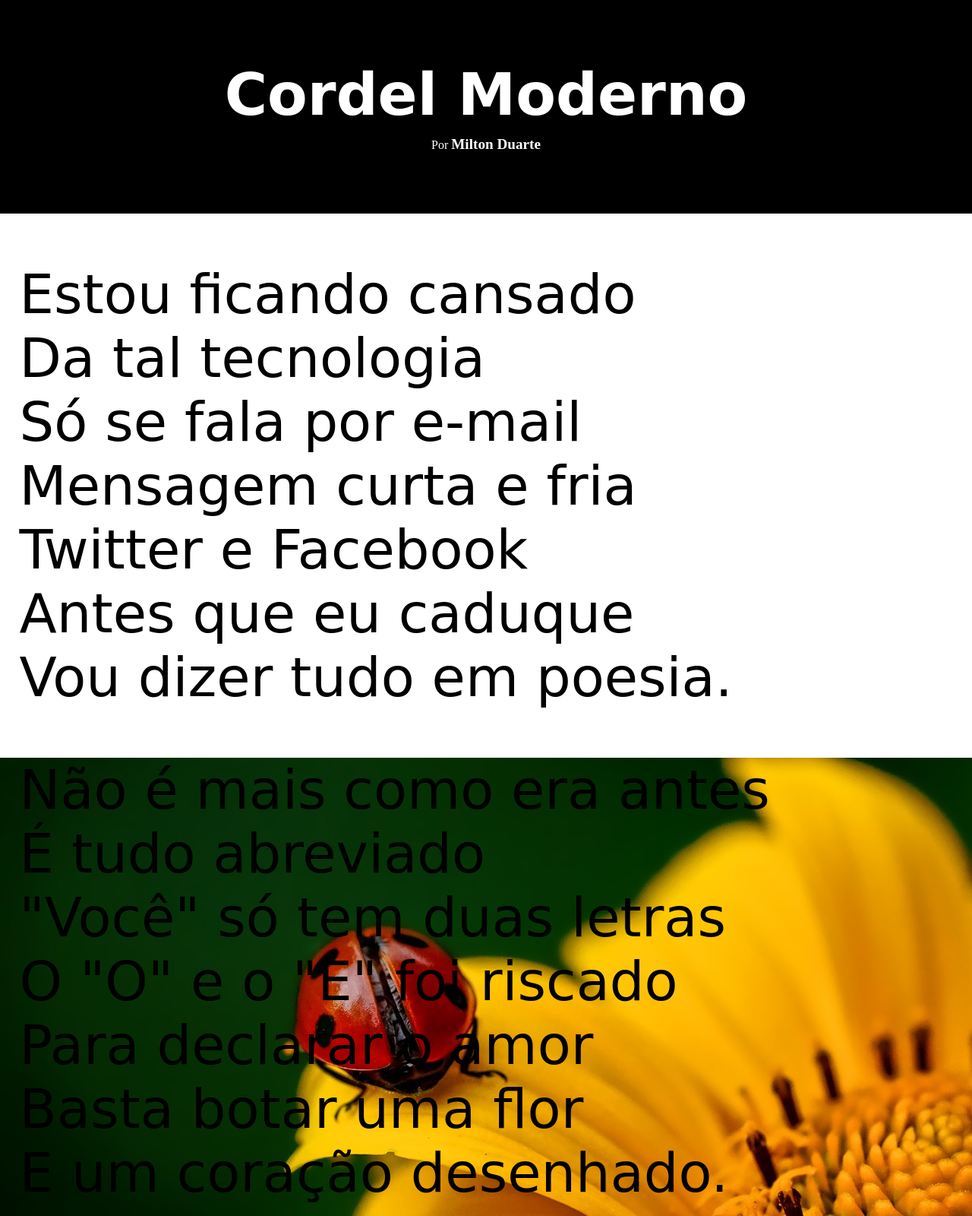
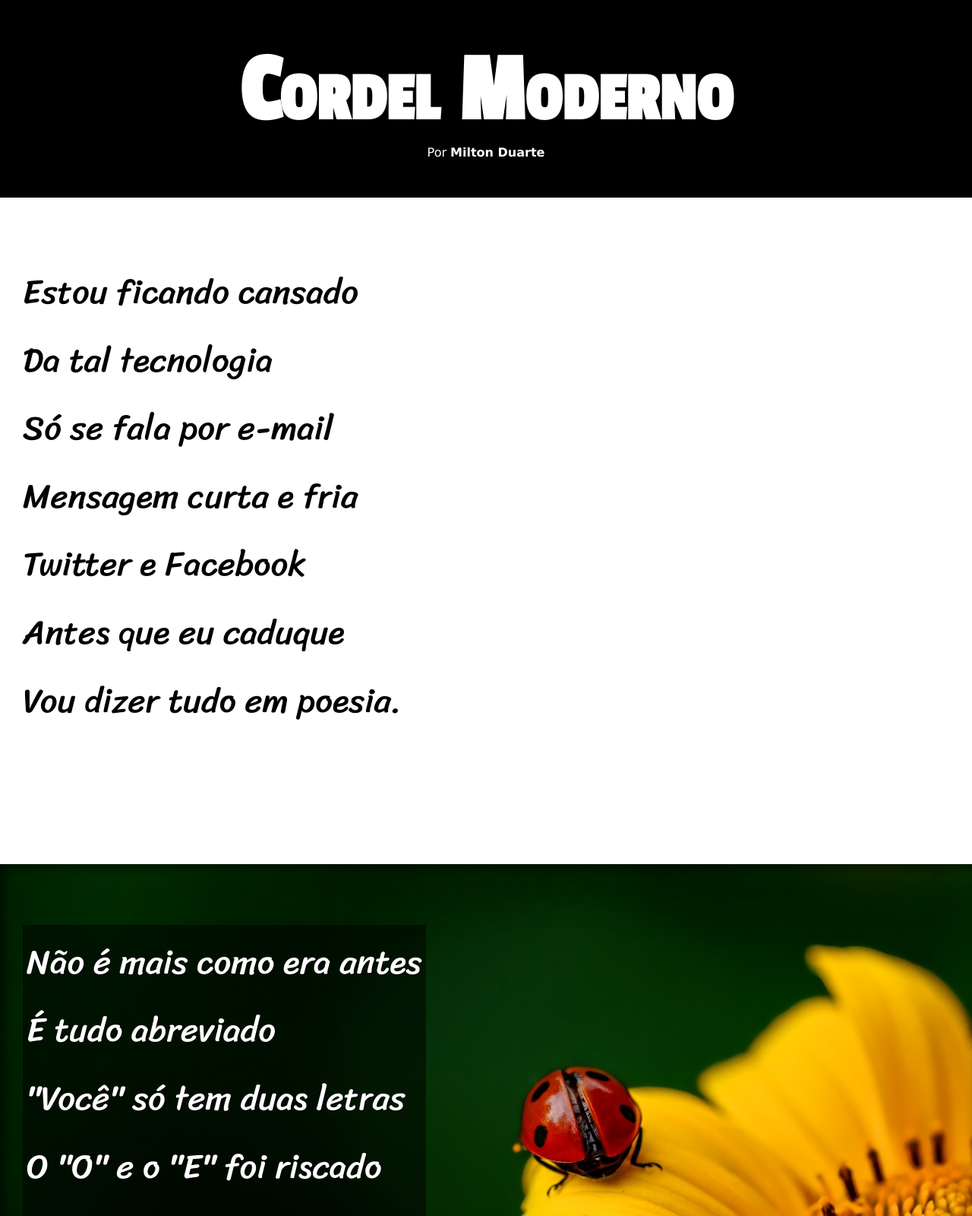
Before and after one commit to Pedro-L-Lopes/Mini-Projeto-Cordel, a plain HTML site: page index.html in a window 1280 px wide. Shown: the top 1600 px of the page at 76% size. Drawn offline with Linux system fonts and the light colour scheme.

Commit message:
Add files via upload

```diff
--- a/css/style.css
+++ b/css/style.css
@@ -1,76 +1,104 @@
-*{
-    margin: 0%;
-    padding: 0%;
-}
+@charset "UTF-8";
 
-@import url('https://fonts.googleapis.com/css2?family=Passion+One:wght@700&display=swap');
+@import url('https://fonts.googleapis.com/css2?family=Passion+One&display=swap');
 
 @import url('https://fonts.googleapis.com/css2?family=Sriracha&display=swap');
 
 :root{
-    --cor1: black;
-    --cor2: white;
+    --fonte1: Verdana, Geneva, Tahoma, sans-serif;
+    --fonte2: 'Passion One', cursive;
+    --fonte3: 'Sriracha', cursive;
+}
 
-    --fonteh1: 'Passion One', cursive;
-    --fontep: 'Sriracha', cursive;
-    --fonterodape: verdana, cursive;
+*{
+    margin: 0;
+    padding: 0;
+}
+
+html, body{
+    min-height: 100%;
+    background-color: rgb(255, 255, 255);
+    font-family: var(--fonte1);
 }
 
 a{
+    color: white;
     text-decoration: none;
+    font-weight: bolder;
+}
+
+a:hover{
+    text-decoration: underline;
 }
 
 header{
+    background-color: black;
+    color: white;
     text-align: center;
-    background: var(--cor1);
-    color: var(--cor2);
 }
 
 header > h1{
-    font-family: var(--fonterodape);
-    font-size: 6vw;
-    padding-top: 10vh;
-    padding-bottom: 10px;
+    padding-top: 50px;
+    font-variant: small-caps;
+    /*Jogar todas as letras para maiscula --> text-transform: uppercase;*/
+    font-family: var(--fonte2);
+    font-size: 10vw;
 }
 
 header > p{
-    padding-bottom: 10vh;
+    padding-bottom: 50px;
 }
 
-#linkp{
-    color: white;
-    font-size: 1.5vw;
-    font-weight: bolder;
-
+section{
+    padding-top: 10vh;
+    padding-bottom: 10vh;
+    line-height: 2em;
+    padding-left: 30px;
+    font-family: var(--fonte3);
+    font-size: 3.5vw;
 }
 
-main{
-
-}
-.para{
-    font-family: var(--fontep);
-    font-size: 9vh;
-
-    margin-top: 5vw;
-    margin-left: 2vw;
+section > p{
+    padding-bottom: 2em;
 }
 
-#pr1{
+section.normal{
+    background-color: white;
+    color: black;
+}
+
+section.imagem{
+    background-color: rgb(137, 204, 21);
+    color: rgb(255, 255, 255);
+    box-shadow: inset 6px 6px 13px 0px rgba(0, 0, 0, 0.524);
+    background-size: cover;
+    background-attachment: fixed;
+}
+
+section.imagem > p{
+    display: inline-block;
+    background: rgba(0, 0, 0, 0.506);
+    padding: 5px;
+    text-shadow: 1px 1px 0px black;
+}
+
+#img01{
     background-image: url(../imagens/background001.jpg);
     background-position: right center;
-    background-repeat: no-repeat;
-    background-attachment: fixed;
-    height: 105vh;
 }
 
-.fundo{
-
+#img02{
+    background-image: url(../imagens/background002.jpg);
+    background-position: right center;
 }
 
-#pr2{
-    background-image: url(../imagens/background002.jpg);
-    background-position: right center;
-    background-repeat: no-repeat;
-    background-attachment: fixed;
-    height: 95vh;
+
+
+
+
+footer{
+    background: black;
+    color: white;
+    text-align: center;
+    padding: 10px;
 }
--- a/index.html
+++ b/index.html
@@ -15,8 +15,8 @@
     </header>
 
     <main>
-        <section>
-            <p class="para">
+        <section class="normal">
+            <p>
                 Estou ficando cansado <br>
                 Da tal tecnologia <br>
                 Só se fala por e-mail <br>
@@ -27,8 +27,8 @@
             </p>
         </section>
 
-        <section id="pr1">
-            <p class="para" class="fundo">
+        <section class="imagem" id="img01">
+            <p>
                 Não é mais como era antes <br>
                 É tudo abreviado <br>
                 "Você" só tem duas letras <br>
@@ -39,8 +39,8 @@
             </p>
         </section>
 
-        <section>
-            <p class="para">
+        <section class="normal">
+            <p>
                 Arroba agora não pesa <br>
                 É parte de um endereço <br>
                 Ponto final nem se usa <br>
@@ -48,6 +48,9 @@
                 Agora é .com <br>
                 Se o saite é muito bom <br>
                 Ele vale um alto preço. <br>
+            </p>
+
+           <p>
                 Pra piorar a liguagem <br>
                 O emoticom é um risco <br>
                 Tem símbolo para tudo <br>
@@ -58,8 +61,8 @@
             </p>
         </section>
 
-        <section id="pr2">
-            <p class="para">
+        <section class="imagem" id="img02">
+            <p>
                 Tenho saudade das cartas <br>
                 Escritas com a própria mão <br>
                 Mandava no mês de Junho <br>
@@ -71,7 +74,7 @@
         </section>
 
         <section>
-            <p class="para">
+               <p>
                 Agora, escrevo e envio <br>
                 Chegando na mesma hora <br>
                 Mas quando vou prosear <br>
@@ -79,6 +82,8 @@
                 Abriu outro aplicativo <br>
                 O mundo ficou cativo <br>
                 Da tecnologia do agora. <br>
+            </p>
+            <p>
                 Felizmente, pra orar <br>
                 Não precisa de internet <br>
                 Deus escuta todo mundo <br>
@@ -91,7 +96,7 @@
     </main>
 
     <footer>
-        <p></p>
+        <p>Site criado por <a href=""> Gustavo Guanabara</a> para o <a href="">CursoemVideo</a></p>
     </footer>
 
 </body>
```
